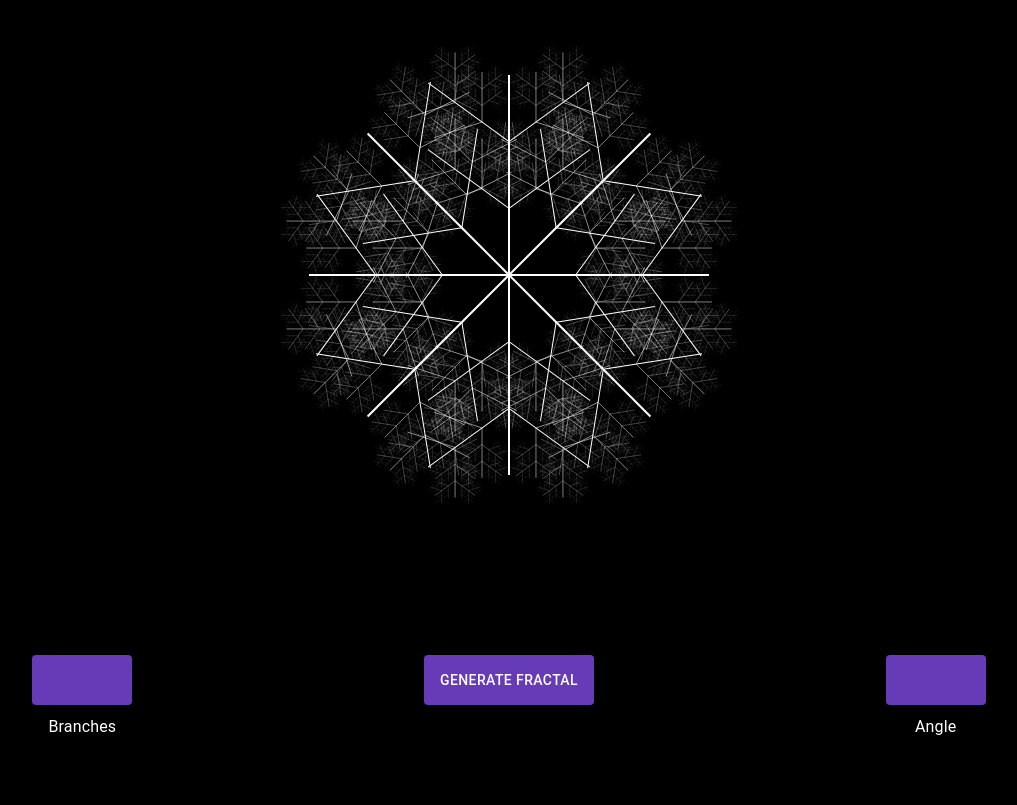
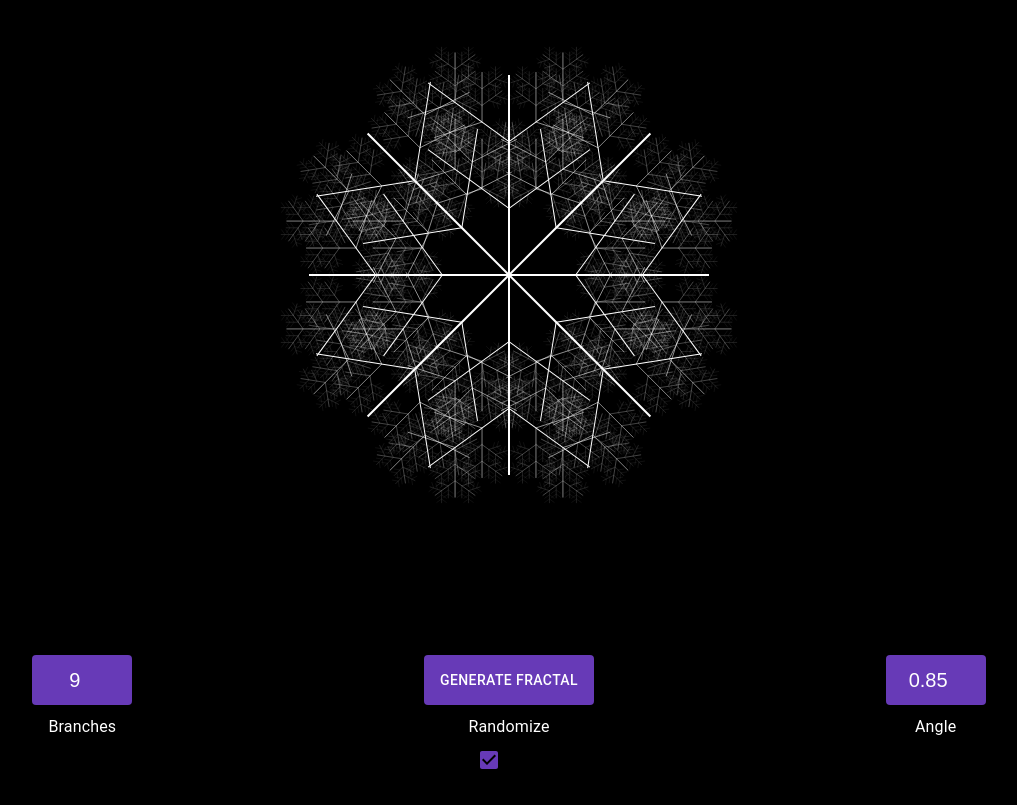
Before and after one commit to johnsephr/fractal_gen, a React (Create React App) app: page / in a window 1280 px wide. Shown: the whole page, without its empty margins (131-1148 px from the left). Built offline with nearby package versions, Linux system fonts and the light colour scheme.

Commit message:
random option, inputs connected via context

```diff
--- a/src/components/ControlPanel/ControlPanel.js
+++ b/src/components/ControlPanel/ControlPanel.js
@@ -1,8 +1,11 @@
-import React, { Fragment } from 'react'
+import React, { useContext } from 'react'
 
 // MUI
-import { Button, Grid, Typography } from '@material-ui/core'
+import { Button, Grid, Typography, Checkbox } from '@material-ui/core'
 import { makeStyles } from '@material-ui/core/styles'
+
+// contexts
+import { ControlPanelContext } from '../../contexts/ControlPanelContext';
 
 // Styles
 const useStyles = makeStyles(theme => ({
@@ -38,12 +41,36 @@ const useStyles = makeStyles(theme => ({
 
 const ControlPanel = props => {
     const classes = useStyles(props)
-    const { genTrigger, setGenTrigger } = props
+    const {
+        genTrigger,
+        setGenTrigger,
+        random,
+        setRandom,
+        branchesCount,
+        setBranchesCount,
+        angleValue,
+        setAngleValue
+    } = useContext(ControlPanelContext);
+
+    const onCheckboxChange = () => {
+        setRandom(!random);
+    }
+
+    const onBranchesCountChange = e => {
+        // e.preventDefault();
+        setBranchesCount(e.target.value);
+    }
+
+    const onAngleValueChange = e => {
+        // e.preventDefault();
+        setAngleValue(e.target.value);
+    }
+
     return (
         <div className={classes.root}>
             <Grid container className={classes.grid}>
                 <Grid item xs={4} className={classes.gridItem}>
-                    <input className={classes.input} type='number' />
+                    <input className={classes.input} type='number' value={branchesCount} onChange={onBranchesCountChange} />
                     <Typography className={classes.label}>Branches</Typography>
                 </Grid>
                 <Grid item xs={4} className={classes.gridItem}>
@@ -52,9 +79,21 @@ const ControlPanel = props => {
                     }}>
                         Generate Fractal
                     </Button>
+                    <div>
+                        <Typography className={classes.label}>Randomize</Typography>
+                        <Checkbox
+                            checked={random}
+                            onChange={onCheckboxChange}
+                            name="random"
+                            color="primary"
+                            style={{
+                                borderColor: 'white'
+                            }}
+                        />
+                    </div>
                 </Grid>
                 <Grid item xs={4} className={classes.gridItem}>
-                    <input className={classes.input}type='number' />
+                    <input className={classes.input} type='number' value={angleValue} onChange={onAngleValueChange} />
                     <Typography className={classes.label}>Angle</Typography>
                 </Grid>
             </Grid>
--- a/src/containers/CanvasContainer/CanvasContainer.js
+++ b/src/containers/CanvasContainer/CanvasContainer.js
@@ -20,36 +20,41 @@ const useStyles = makeStyles(theme => ({
 
 const CanvasContainer = props => {
     const classes = useStyles(props)
-    const { genTrigger } = useContext(ControlPanelContext);
+    const { genTrigger, branchesCount, angleValue, random } = useContext(ControlPanelContext);
     const canvasRef = useRef(null)
 
     useEffect(() => {
-        const canvas = canvasRef.current
-        if (canvas) {
+        const canvas = canvasRef.current;
+        if (canvas && branchesCount && angleValue) {
+
+            // init canvas as ctx
             const ctx = canvas.getContext('2d')
+
+            //
             const maxLevel = 5;
+
+            // the amount of branches that come off of the previous branch
             const branches = 2;
-            const sides = Math.floor((Math.random() * 10) + 3);
+
+            // the amount of "branches" or sides the fractal will have
+            const sides = random ? Math.floor((Math.random() * 10) + 3) : branchesCount;
 
             // save canvas position before translation begins
             ctx.save();
 
-            // push canvas to middle of the screen on initial render
-            if (genTrigger === 0) {
-                ctx.translate(canvas.width / 2, (canvas.height / 2) + -50);
-            }
+            // move canvas to corner of screen to clear previous drawing
+            ctx.setTransform(1, 0, 0, 1, 0, 0);
 
-            // on button click, restore canvas position and clear the canvas
-            if (genTrigger >= 1) {
-                ctx.setTransform(1, 0, 0, 1, 0, 0);
-                ctx.clearRect(0, 0, canvas.width, canvas.height);
-                // push the canvas back to the middle of the screen
-                ctx.translate(canvas.width / 2, (canvas.height / 2) + -50);
-            }
+            // clear previous drawing
+            ctx.clearRect(0, 0, canvas.width, canvas.height);
+
+            // push the canvas (back) to the middle of the screen
+            ctx.translate(canvas.width / 2, (canvas.height / 2) + -50);
 
             // the angle at which the branches split into smaller ones
-            const angle = Math.PI * 2 * 0.85;
+            const angle = Math.PI * 2 * angleValue;
 
+            // (recursive) function to draw fractal
             function drawLine(level) {
                 if (level > maxLevel) return;
 
@@ -84,7 +89,7 @@ const CanvasContainer = props => {
                 ctx.rotate(Math.PI * 2 / sides);
             }
         }
-    }, [genTrigger])
+    }, [genTrigger, branchesCount, angleValue, random])
 
     return (
         <Fragment>
--- a/src/containers/ControlPanelContainer/ControlPanelContainer.js
+++ b/src/containers/ControlPanelContainer/ControlPanelContainer.js
@@ -8,7 +8,7 @@ import ControlPanel from '../../components/ControlPanel/ControlPanel'
 import { makeStyles } from '@material-ui/core/styles'
 
 // contexts
-import { ControlPanelContext } from '../../contexts/ControlPanelContext';
+import ControlPanelContextProvider, { ControlPanelContext } from '../../contexts/ControlPanelContext';
 
 // Styles
 const useStyles = makeStyles(theme => ({
@@ -25,10 +25,9 @@ const useStyles = makeStyles(theme => ({
 
 const ControlPanelContainer = props => {
     const classes = useStyles(props)
-    const { genTrigger, setGenTrigger } = useContext(ControlPanelContext);
     return (
         <div className={classes.root}>
-            <ControlPanel genTrigger={genTrigger} setGenTrigger={setGenTrigger} />
+            <ControlPanel />
         </div>
     )
 }
--- a/src/contexts/ControlPanelContext.js
+++ b/src/contexts/ControlPanelContext.js
@@ -4,13 +4,22 @@ import React, { createContext, useState } from 'react';
 export const ControlPanelContext = createContext();
 
 const ControlPanelContextProvider = props => {
-    const [genTrigger, setGenTrigger] = useState(0)
+    const [genTrigger, setGenTrigger] = useState(0);
+    const [random, setRandom] = useState(true);
+    const [branchesCount, setBranchesCount] = useState(9);
+    const [angleValue, setAngleValue] = useState(0.85);
 
     return (
         <ControlPanelContext.Provider
             value={{
                 genTrigger,
-                setGenTrigger
+                setGenTrigger,
+                random,
+                setRandom,
+                branchesCount,
+                setBranchesCount,
+                angleValue,
+                setAngleValue
             }}>
             {props.children}
         </ControlPanelContext.Provider>
```
